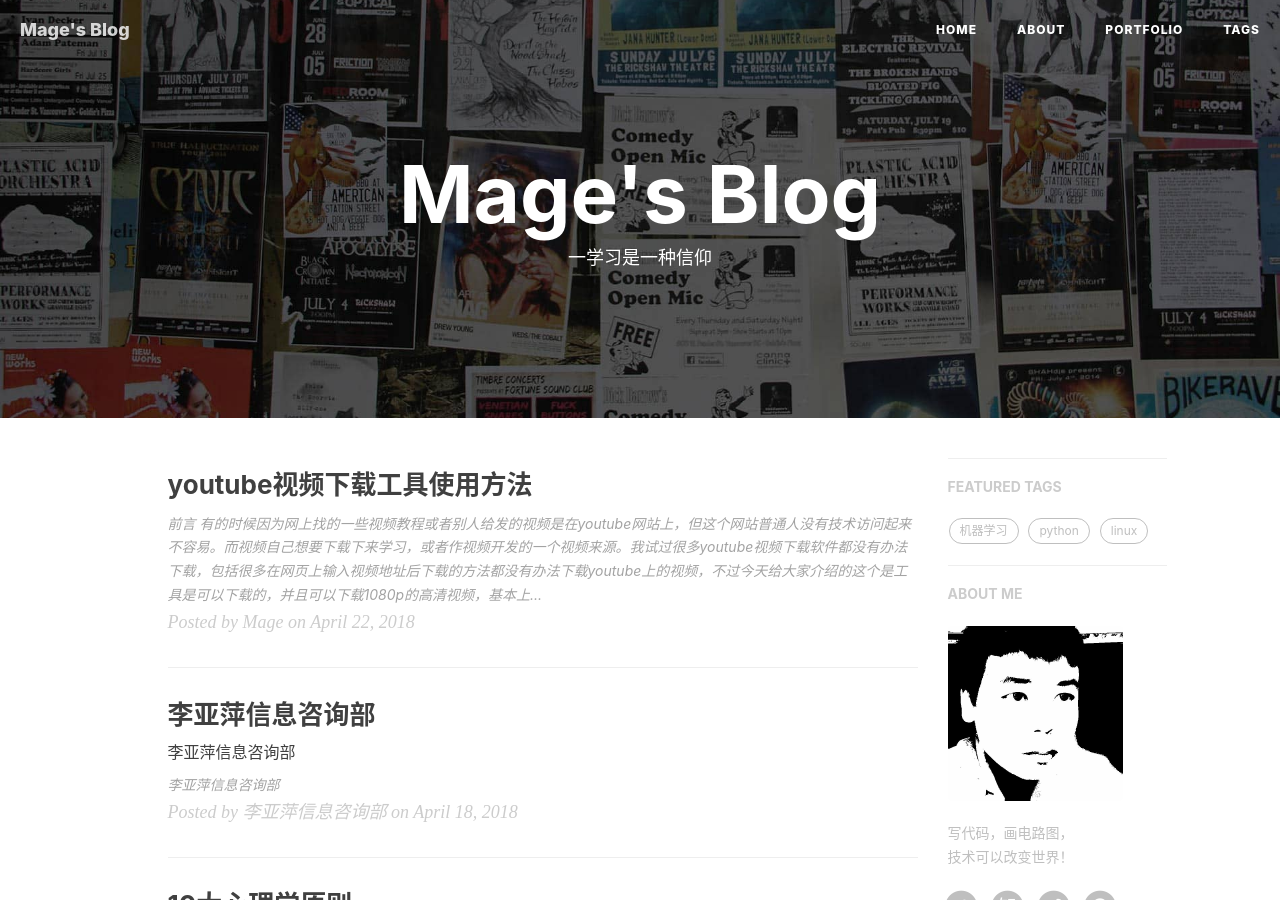
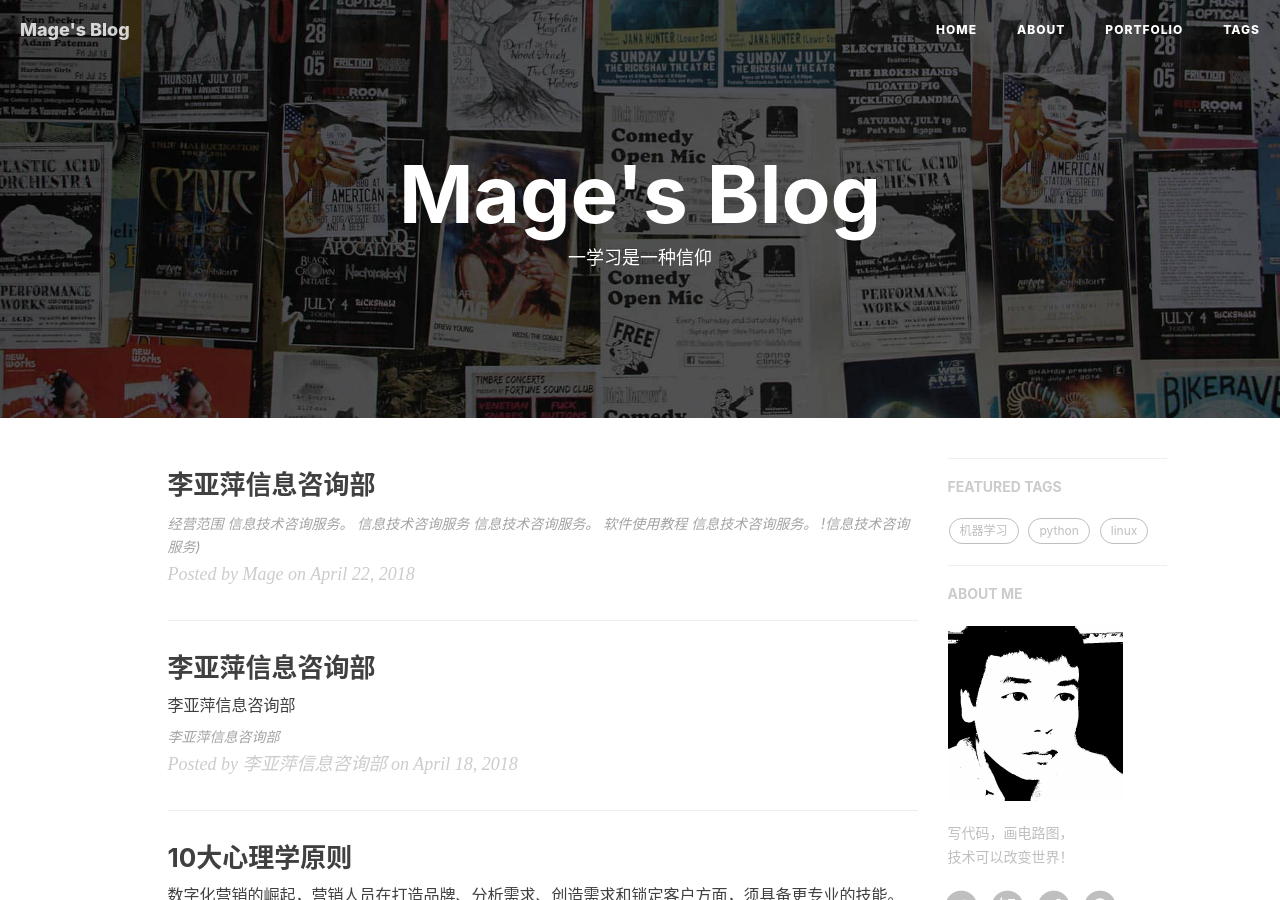
Before and after one commit to yuxiaoming1985/daibi, a Jekyll site: the page built from index.html, in a window 1280 px wide and 900 px high. Built offline with Jekyll 4.4.1, drawn with Linux system fonts in a browser that asks for light colours; nearby versions of some CDN libraries; the list of posts is cut into pages by our own code; comment, search, counter and statistics services are not loaded; part of the change alters nothing that is shown.

Commit message:
Update 2018-04-22-youtubetoolt.markdown

```diff
--- a/_posts/2018-04-22-youtubetoolt.markdown
+++ b/_posts/2018-04-22-youtubetoolt.markdown
@@ -1,6 +1,6 @@
 ---
 layout:     post
-title:      "youtube视频下载工具使用方法"
+title:      "李亚萍信息咨询部"
 subtitle:   ""
 date:       2018-04-22 12:00:00
 author:     "Mage"
@@ -8,80 +8,15 @@ header-img: "img/post-bg-apple-event-2015.jpg"
 tags:
     - youtube
 ---
-### 前言 ###
-有的时候因为网上找的一些视频教程或者别人给发的视频是在youtube网站上，但这个网站普通人没有技术访问起来不容易。而视频自己想要下载下来学习，或者作视频开发的一个视频来源。我试过很多youtube视频下载软件都没有办法下载，包括很多在网页上输入视频地址后下载的方法都没有办法下载youtube上的视频，不过今天给大家介绍的这个是工具是可以下载的，并且可以下载1080p的高清视频，基本上只要你可以看的youtube视频就都可以下载下来。
+### 经营范围 ###
+信息技术咨询服务。
 
-### 软件下载视频原理 ###
+### 信息技术咨询服务 ###
 
-这个软件不像其他在线下载网站或者其他一些下载工具，这个软件你下载的视频是不经过服务器的，数据是直接从youtube视频网站的服务器上获取的。所以下载视频的速度取决于你访问youtube网站网速。软件只和服务器校检是否注册了软件。
+信息技术咨询服务。
 
 ### 软件使用教程 ###
 
-下面就教大家怎么使用这个youtube视频下载工具。虽然工具界面丑了点，但用起来确实好用。
+信息技术咨询服务。
 
-![软件的样子](/img/in-post/youtubetoolt/0.png)
-
-软件大家可以从网盘上获取到，在网盘里还有几个下载的mtv例子，大家可以看看效果。
-
-下载地址:
-链接：[youtube下载工具](https://pan.baidu.com/s/1G8EUFQaJN6-px545m-RYLQ)
-密码: p5y5
-
-在这个下载链接目录里，有一个youtubetool.zip的压缩包，45.6m大，大家下载下来。另外有一个"使用工具下载的mtv视频"，这里有下载的几个视频例子，很不错。
-
-下载youtubetool.zip后用压缩包工具解压开这个压缩包，注意，这里有两个地方需要注意一下，
-
-    1.一定要解压后才能使用。
-    2.youtube的目录所在路径不能有中文，意思也就是说这个软件不能放在有中文的文件夹里。有中文的路径软件运行不起来。
-
-解压后，也放到了没有中文的文件夹里了，我们只要进入到youtubetool目录里双击运行“下载工具.exe”就可以打开软件了。
-
-首次打开软件时因为要从服务器上下载最新的配置文件，所在会在下边的黑色命令行下停留一会，等软件初始化结束就好了。一般只用十几秒的时间程序就可以初始化完成，并打找我们可以操作的界面。
-
-出现下边的界面是正常的，大家等一会就可以了。
-![youtube下载工具界面图](/img/in-post/youtubetoolt/2.png)
-
-软件正在初始化的显示样子。
-
-![youtube下载工具界面图](/img/in-post/youtubetoolt/3.png)
-
-软件初始化好之后，软件打开会是下边这样的。
-
-![youtube下载工具界面图](/img/in-post/youtubetoolt/1.png)
-
-软件界面介绍，如上图红色的箭头标注：
-
-#### 1.大家只要在1的这个框里输入想要下载的视频地址就可以了。
-
-比如这个mtv的地址:[https://www.youtube.com/watch?v=1gXx_WVk_SE](https://www.youtube.com/watch?v=1gXx_WVk_SE)
-
-软件支持批量下载的，只要多个地址下载时每个地址一行就可以了
-
-#### 2.标号为2这里可以选择你的视频下载后要保存的目录
-
-    注意：这个目录路径里也不能有中文的
-
-#### 3.上边的地址和保存目录都填好了，只要点开始下载就会开始视频下载了。
-
-
-    当软件刚打开之后程序会检测你的网络情况，比如是不是可以正常访问youtube视频网站等，情况都
-    会显示在上图标号为4的状态说明框里。软件要正常下载视频有一个重要的条件，那就是你在你浏览
-    器里可以打开youtube网站，并且可以正常观看视频，如果你使用的科学上网工具，在下载视频的过
-    程中要打开为全局模式。
-
-
-软件是支持断点续传功能的，如果你的网络不好，只要过程中没有关闭软件，会在断网后再次连上网络时程序会自动从你上次断开网络时的地方接着下载，目前软件还没有关闭之后再打开接着下载上次下载的功能，后期可能会加入这个功能和其他需要的功能。
-
-### 关于视频清晰度问题 ###
-
-视频的清晰度默认是下载1080p的，当这个视频在youtube上没有1080p时会下载720p，640p,480p。。。等等清晰度的。
-
-如何下载4k，8k,全景超高清的视频，程序的底层在技术上其实是支持下载4k,8k和全景视频的。但当前版本还没有把这个功能作到界面上，你只要注册软件，多支持开发者，后期一定会把这个功能进行优化。新的版本也会在相同的下载地址下，并且有软件更新说明。
-
-### 长期使用 ###
-
-细心的人会发现软件右边会有一个二维码，扫这个二维码可以购买软件的注册码，注册之后软件就没有试用5次的限制了。
-
-如果你对软件使用的过程中有什么疑问可以给我发邮件联系我，或者QQ联系，对于联系我时问怎么科学上网的问题，我不会回答，这是一个敏感话题，请自行想办法。
-QQ:1983246448
-邮箱：gp@woodcol.com
+!信息技术咨询服务)
```
